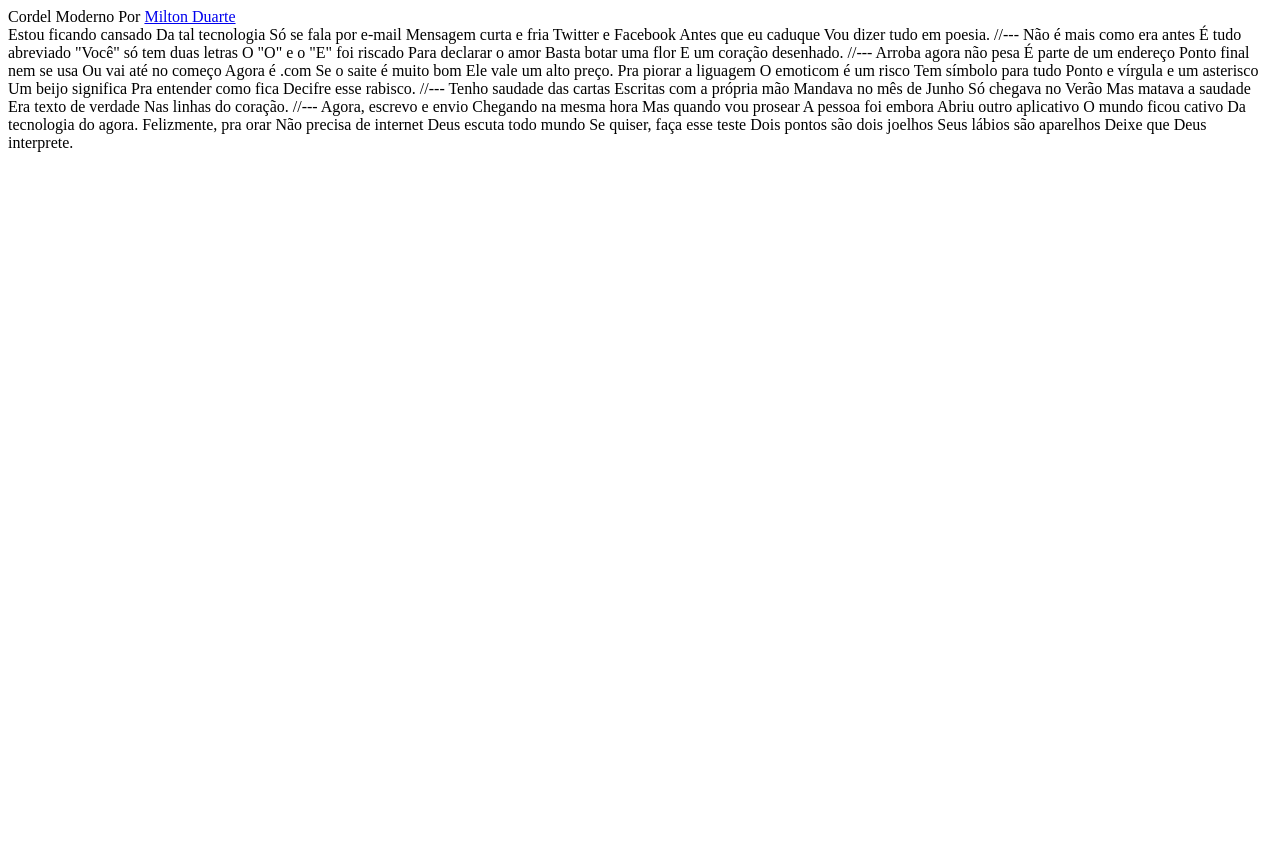
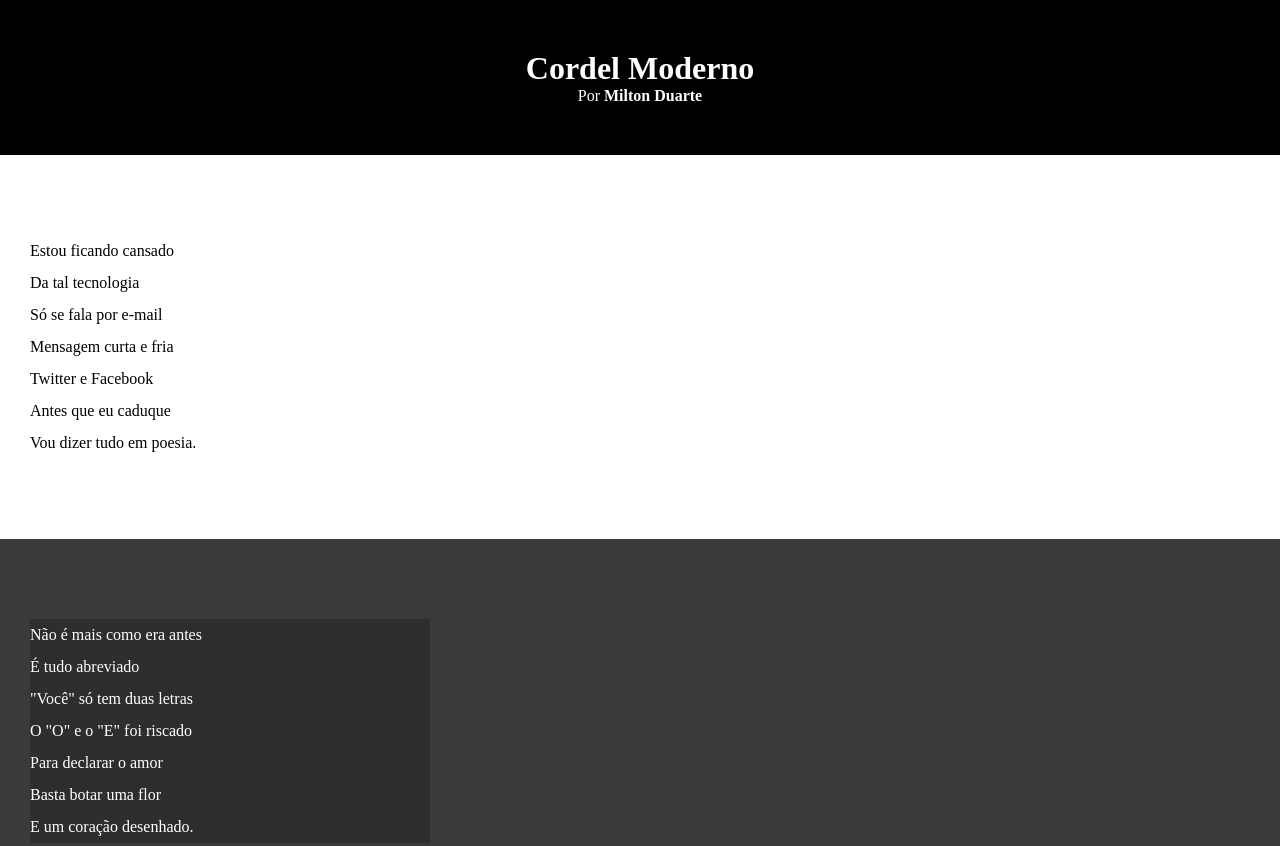
Before and after one commit to geraldoctjunior/html-css, a plain HTML site: page desafios/desafio12/index.html in a window 1280 px wide. Shown: the top 846 px of the page. Before the commit the page ends 800 px from the top, so only its background shows below. Drawn offline with Linux system fonts and the light colour scheme.

Commit message:
atualização do desafio12

```diff
--- a/desafios/desafio12/index.html
+++ b/desafios/desafio12/index.html
@@ -5,75 +5,95 @@
     <meta http-equiv="X-UA-Compatible" content="IE=edge">
     <meta name="viewport" content="width=device-width, initial-scale=1.0">
     <title>Cordel Moderno</title>
+    <link rel="stylesheet" href="style.css">
 </head>
 <body>
     <header>
-        Cordel Moderno
-        Por <a href="https://www.recantodasletras.com.br/poesias/3186743" target="_blank">Milton Duarte</a>
+        <h1>Cordel Moderno</h1>
+        <p>
+            Por <a href="https://www.recantodasletras.com.br/poesias/3186743" target="_blank">Milton Duarte</a>
+        </p>
     </header>
+    <section class="normal">
+        <p>
+            Estou ficando cansado <br>
+            Da tal tecnologia <br>
+            Só se fala por e-mail <br>
+            Mensagem curta e fria <br>
+            Twitter e Facebook <br>
+            Antes que eu caduque <br>
+             Vou dizer tudo em poesia.
+        </p>
+    </section>
 
-Estou ficando cansado
-Da tal tecnologia
-Só se fala por e-mail
-Mensagem curta e fria
-Twitter e Facebook
-Antes que eu caduque
-Vou dizer tudo em poesia.
+    <section class="imagem">
+        <p>
+            Não é mais como era antes <br>
+            É tudo abreviado <br>
+            "Você" só tem duas letras <br>
+            O "O" e o "E" foi riscado <br>
+            Para declarar o amor <br>
+            Basta botar uma flor <br>
+            E um coração desenhado.
+        </p>
+    </section>
 
-//---
+    <section class="normal">
+        <p>
+            Arroba agora não pesa <br>
+            É parte de um endereço <br>
+            Ponto final nem se usa <br>
+            Ou vai até no começo <br>
+            Agora é .com <br>
+            Se o saite é muito bom <br>
+            Ele vale um alto preço. <br>
+        </p>
 
-Não é mais como era antes
-É tudo abreviado
-"Você" só tem duas letras
-O "O" e o "E" foi riscado
-Para declarar o amor
-Basta botar uma flor
-E um coração desenhado.
+        <p>
+            Pra piorar a liguagem <br>
+            O emoticom é um risco <br>
+            Tem símbolo para tudo <br>
+            Ponto e vírgula e um asterisco <br>
+            Um beijo significa <br>
+            Pra entender como fica <br>
+            Decifre esse rabisco.
+        </p>
+    </section>
 
-//---
+    <section class="imagem">
+        <p>
+            Tenho saudade das cartas <br>
+            Escritas com a própria mão <br>
+            Mandava no mês de Junho <br>
+            Só chegava no Verão <br>
+            Mas matava a saudade <br>
+            Era texto de verdade <br>
+            Nas linhas do coração.
+        </p>
+    </section>
 
-Arroba agora não pesa
-É parte de um endereço
-Ponto final nem se usa
-Ou vai até no começo
-Agora é .com
-Se o saite é muito bom
-Ele vale um alto preço.
+    <section class="normal">
+        <p>
+            Agora, escrevo e envio <br>
+            Chegando na mesma hora <br>
+            Mas quando vou prosear <br>
+            A pessoa foi embora <br>
+            Abriu outro aplicativo <br>
+            O mundo ficou cativo <br>
+            Da tecnologia do agora. <br>
+        </p>
 
-Pra piorar a liguagem
-O emoticom é um risco
-Tem símbolo para tudo
-Ponto e vírgula e um asterisco
-Um beijo significa
-Pra entender como fica
-Decifre esse rabisco.
+        <p>
+            Felizmente, pra orar <br>
+            Não precisa de internet <br>
+            Deus escuta todo mundo <br>
+            Se quiser, faça esse teste <br>
+            Dois pontos são dois joelhos <br>
+            Seus lábios são aparelhos <br>
+            Deixe que Deus interprete.
+        </p>
+    </section>
 
-//---
-
-Tenho saudade das cartas
-Escritas com a própria mão
-Mandava no mês de Junho
-Só chegava no Verão
-Mas matava a saudade
-Era texto de verdade
-Nas linhas do coração.
-
-//---
-
-Agora, escrevo e envio
-Chegando na mesma hora
-Mas quando vou prosear
-A pessoa foi embora
-Abriu outro aplicativo
-O mundo ficou cativo
-Da tecnologia do agora.
-
-Felizmente, pra orar
-Não precisa de internet
-Deus escuta todo mundo
-Se quiser, faça esse teste
-Dois pontos são dois joelhos
-Seus lábios são aparelhos
-Deixe que Deus interprete.
+    <footer>Site criado por <a href="http://gustavoguanabara.github.io" target="_blank">Gustavo Guanabara</a> para o <a href="https://youtube.com/cursoemvideo">Curso em Video</a></footer>
 </body>
 </html>
--- /dev/null
+++ b/desafios/desafio12/style.css
@@ -0,0 +1,66 @@
+@charset "UTF-8";
+
+* {
+    margin: 0px;
+    padding: 0px
+    ;
+}
+
+html, body {
+    height: 100vh;
+    background-color: darkgray;
+}
+
+header {
+    background-color: black;
+    color: white;
+    text-align: center;
+}
+
+header > h1 {
+    padding-top: 50px;~
+    font-variant: small-caps;
+}
+
+header > p {
+    padding-bottom: 50px;
+}
+
+a {
+    color: white;
+    text-decoration: none;
+    font-weight: bolder;
+}
+
+a:hover {
+    text-decoration: underline;
+}
+
+section {
+    padding-top: 10vh;
+    padding-bottom: 10vh;
+    line-height: 2em;
+    padding-left: 30px;
+}
+
+section.normal {
+    background-color: white;
+    color: black;
+}
+
+section.imagem {
+    background-color: rgb(58, 58, 58);
+    color: white;
+}
+
+section.imagem > p {
+    width: 400px;
+    background-color: rgba(0, 0, 0, 0.199);
+}
+
+footer {
+    background-color: black;
+    color: white;
+    text-align: center;
+    padding: 10px;
+}
```
